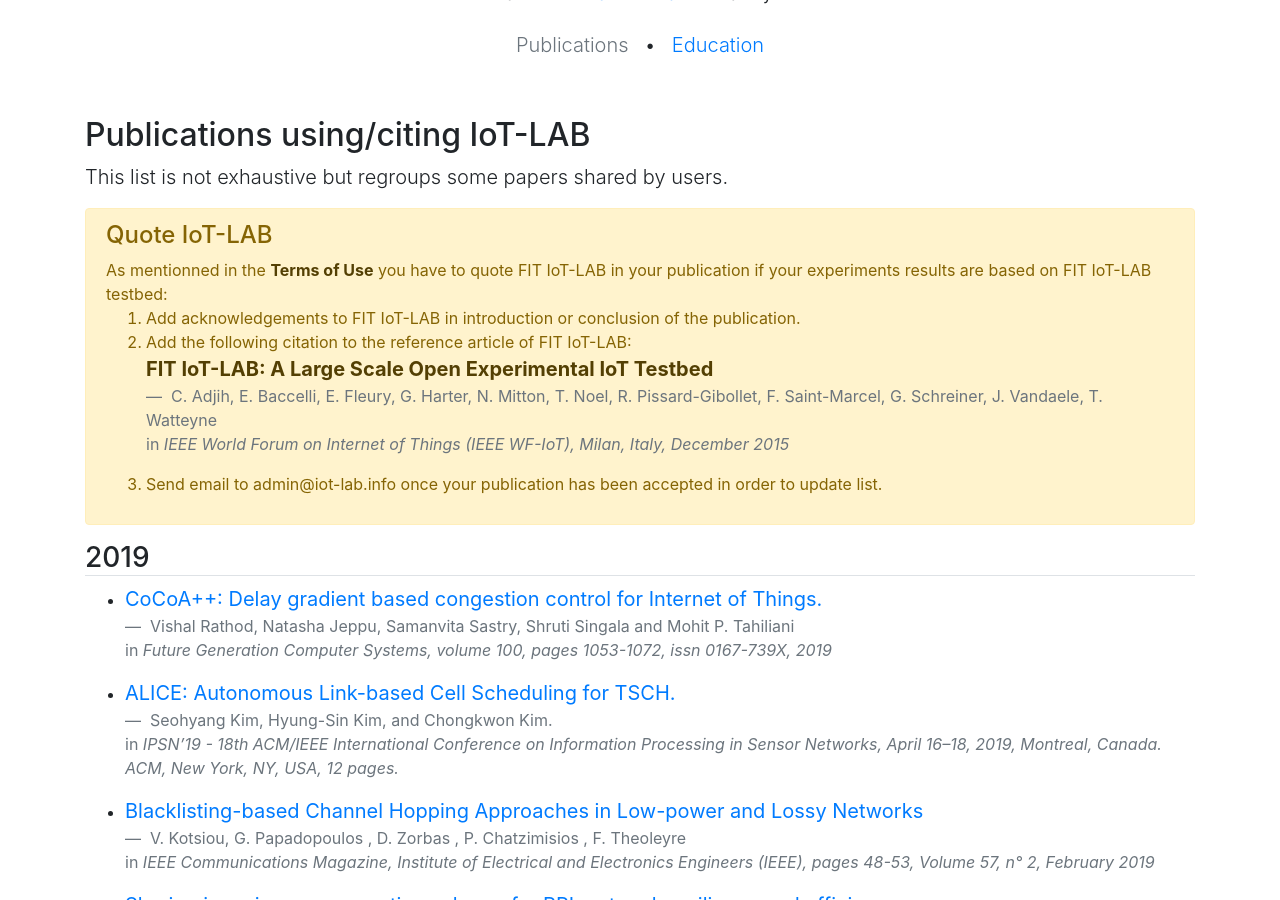
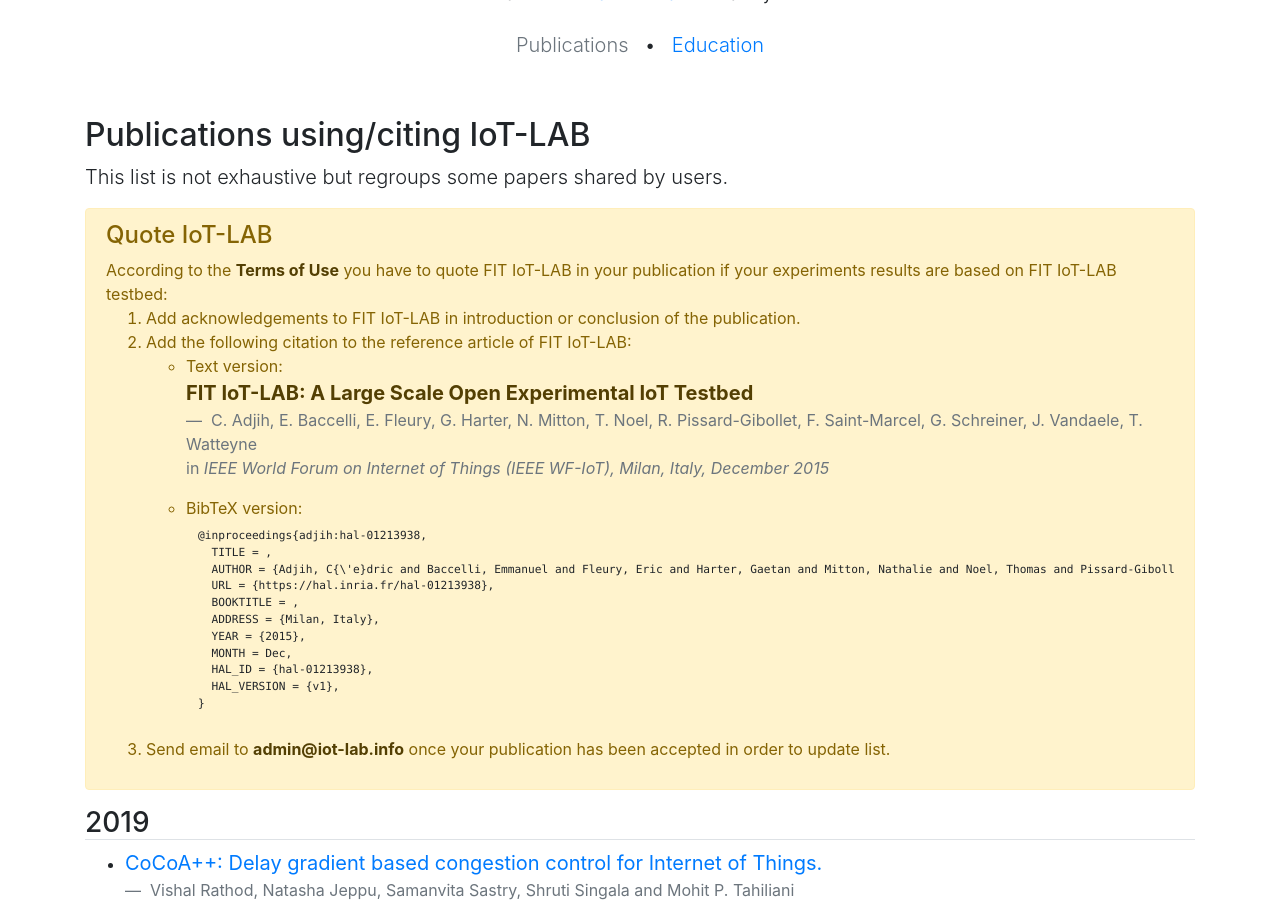
Before and after one commit to iot-lab/iot-lab.github.io, a Jekyll site: the page built from community/publications.html, in a window 1280 px wide and 900 px high, scrolled down 473 px. Built offline with Jekyll 4.4.1, drawn with Linux system fonts in a browser that asks for light colours.

Commit message:
community: extract publication quoting instructions to an include file
The include file would be used also in Terms of use

```diff
--- /dev/null
+++ b/_includes/quote-iotlab.html
@@ -0,0 +1,35 @@
+<div class="alert alert-warning">
+    <h4 class="alert-heading">Quote IoT-LAB</h4>
+    According to the <a href="{{ '/docs/getting-started/terms-of-use' | relative_url }}" class="alert-link">Terms of Use</a> you have to quote FIT IoT-LAB in your publication if your experiments results are based on FIT IoT-LAB testbed:
+    <ol>
+        <li>Add acknowledgements to FIT IoT-LAB in introduction or conclusion of the publication.</li>
+        <li>Add the following citation to the reference article of FIT IoT-LAB:
+            <ul>
+                <li>Text version:
+                    <blockquote class="blockquote">
+                        <a href="#" class="alert-link">FIT IoT-LAB: A Large Scale Open Experimental IoT Testbed</a>
+                        <footer class="blockquote-footer">
+                            C. Adjih, E. Baccelli, E. Fleury, G. Harter, N. Mitton, T. Noel, R. Pissard-Gibollet, F. Saint-Marcel, G. Schreiner, J. Vandaele, T. Watteyne
+                            <br> in <cite title="Source Title">IEEE World Forum on Internet of Things (IEEE WF-IoT), Milan, Italy, December 2015</cite></footer>
+                    </blockquote>
+                </li>
+                <li>BibTeX version:
+<small><pre>
+@inproceedings{adjih:hal-01213938,
+  TITLE = {{FIT IoT-LAB: A Large Scale Open Experimental IoT Testbed}},
+  AUTHOR = {Adjih, C{\'e}dric and Baccelli, Emmanuel and Fleury, Eric and Harter, Gaetan and Mitton, Nathalie and Noel, Thomas and Pissard-Gibollet, Roger and Saint-Marcel, Fr{\'e}d{\'e}ric and Schreiner, Guillaume and Vandaele, Julien and Watteyne, Thomas},
+  URL = {https://hal.inria.fr/hal-01213938},
+  BOOKTITLE = {{IEEE World Forum on Internet of Things (IEEE WF-IoT)}},
+  ADDRESS = {Milan, Italy},
+  YEAR = {2015},
+  MONTH = Dec,
+  HAL_ID = {hal-01213938},
+  HAL_VERSION = {v1},
+}
+</pre></small>
+                </li>
+            </ul>
+        </li>
+        <li>Send email to <a class="alert-link" href="mailto:admin@iot-lab.info?subject=IoT-LAB reference in publication">admin@iot-lab.info</a> once your publication has been accepted in order to update list.</li>
+    </ol>
+</div>
--- a/community/publications.html
+++ b/community/publications.html
@@ -8,22 +8,7 @@
 
     <p class="lead">This list is not exhaustive but regroups some papers shared by users.</p>
 
-    <div class="alert alert-warning">
-        <h4 class="alert-heading">Quote IoT-LAB</h4>
-        As mentionned in the <a href="{{ "/docs/getting-started/terms-of-use" | relative_url }}" class="alert-link">Terms of Use</a> you have to quote FIT IoT-LAB in your publication if your experiments results are based on FIT IoT-LAB testbed:
-        <ol>
-            <li>Add acknowledgements to FIT IoT-LAB in introduction or conclusion of the publication.</li>
-            <li>Add the following citation to the reference article of FIT IoT-LAB:
-                <blockquote class="blockquote">
-                    <a href="#" class="alert-link">FIT IoT-LAB: A Large Scale Open Experimental IoT Testbed</a>
-                    <footer class="blockquote-footer">
-                        C. Adjih, E. Baccelli, E. Fleury, G. Harter, N. Mitton, T. Noel, R. Pissard-Gibollet, F. Saint-Marcel, G. Schreiner, J. Vandaele, T. Watteyne
-                        <br> in <cite title="Source Title">IEEE World Forum on Internet of Things (IEEE WF-IoT), Milan, Italy, December 2015</cite></footer>
-                    </blockquote>
-                </li>
-                <li>Send email to admin@iot-lab.info once your publication has been accepted in order to update list.</li>
-            </ol>
-        </div>
+    {% include quote-iotlab.html %}
 
     <div>
         {% for item in site.data.publications %}
```
Lines whose indentation alone changed are shown as unchanged.
